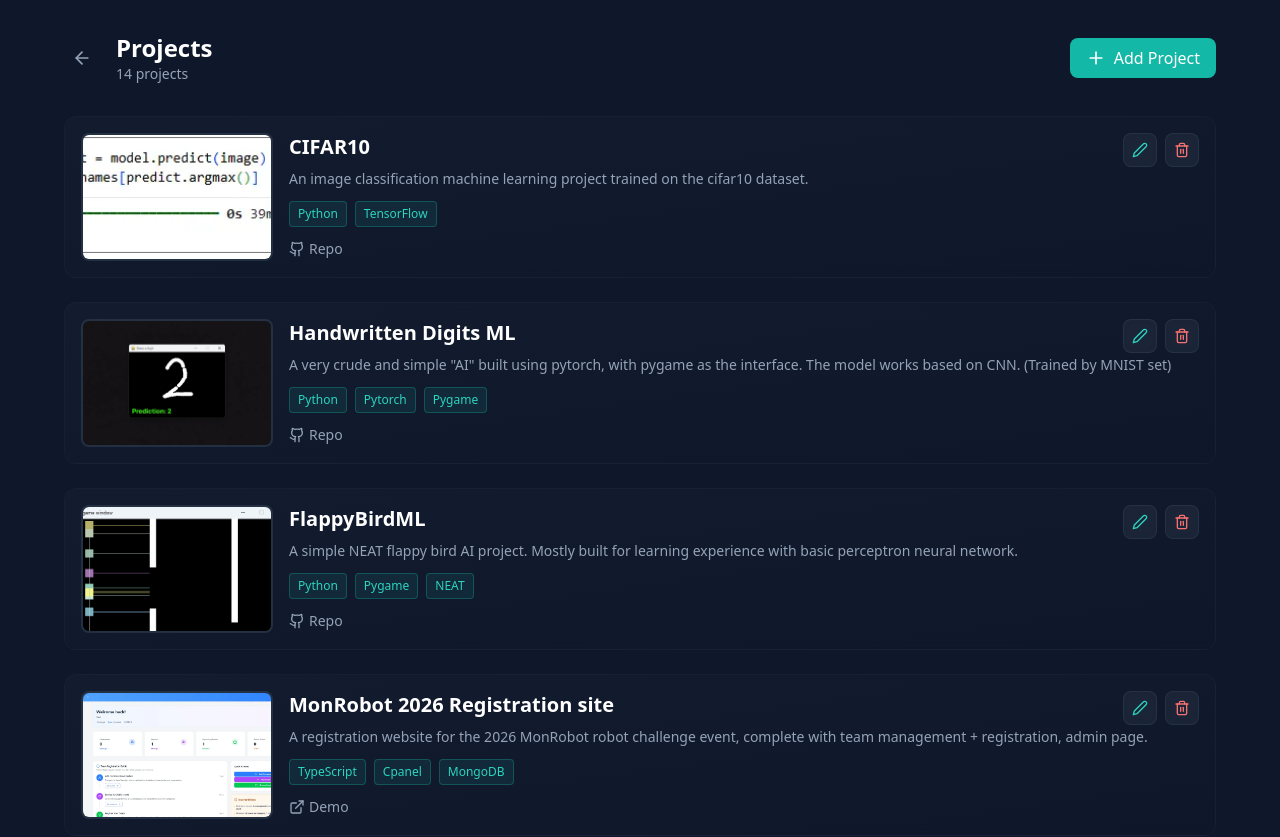
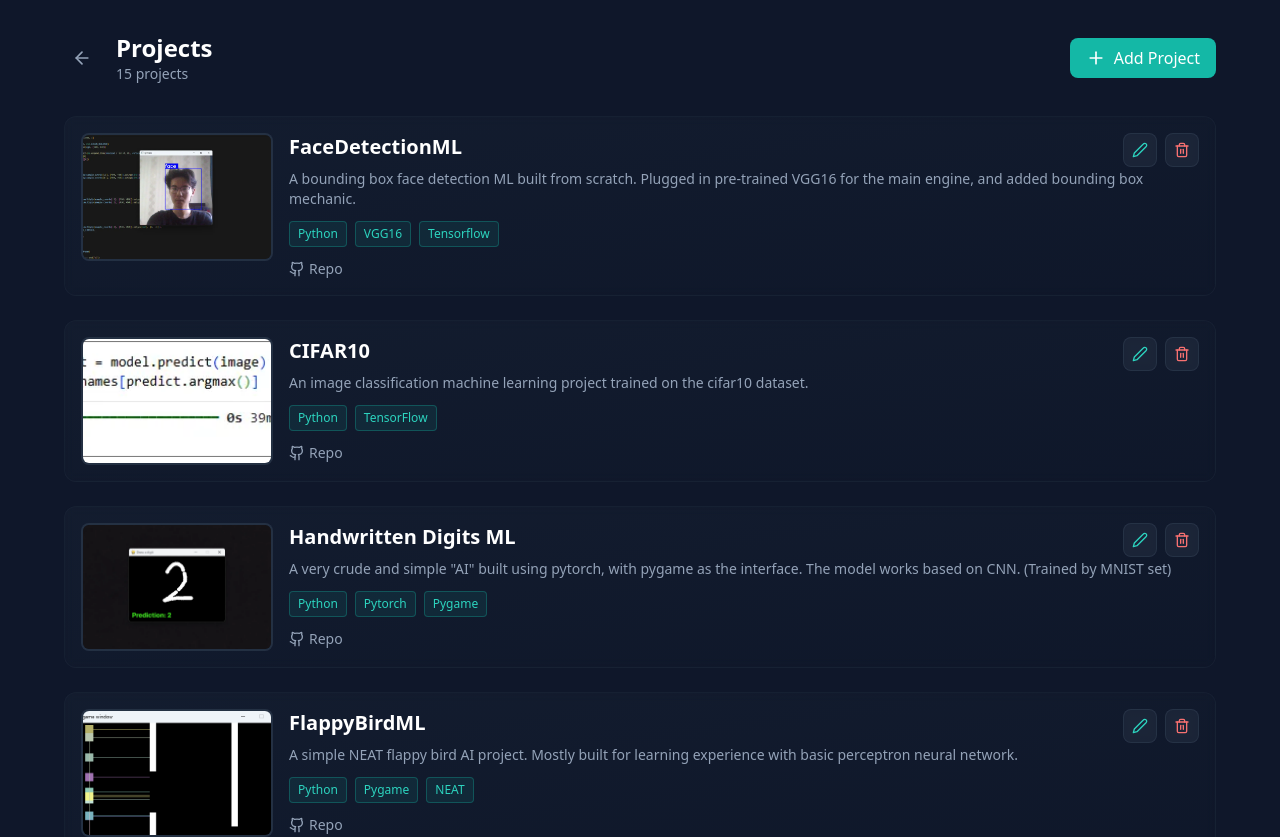
Before and after one commit to Sain-orshikh/portfolio, a Next.js app: page /zlog/projects in a window 1280 px wide. Shown: the top 837 px of the page. Built offline with nearby package versions, Linux system fonts and the light colour scheme.

Commit message:
Add project: FaceDetectionML

```diff
--- a/src/data/projects.ts
+++ b/src/data/projects.ts
@@ -181,5 +181,18 @@
     repo: "https://github.com/Sain-orshikh/CIFAR10",
     demo: "",
     image: "/cofar10-1773250574828.webp"
+  },
+  {
+    id: "proj-1774763958916",
+    title: "FaceDetectionML",
+    description: "A bounding box face detection ML built from scratch. Plugged in pre-trained VGG16 for the main engine, and added bounding box mechanic.",
+    tech: [
+      "Python",
+      "VGG16",
+      "Tensorflow"
+    ],
+    repo: "https://github.com/Sain-orshikh/FaceDetectionML",
+    demo: "",
+    image: "/screenshot--364--1774764080230.webp"
   }
 ];
```
